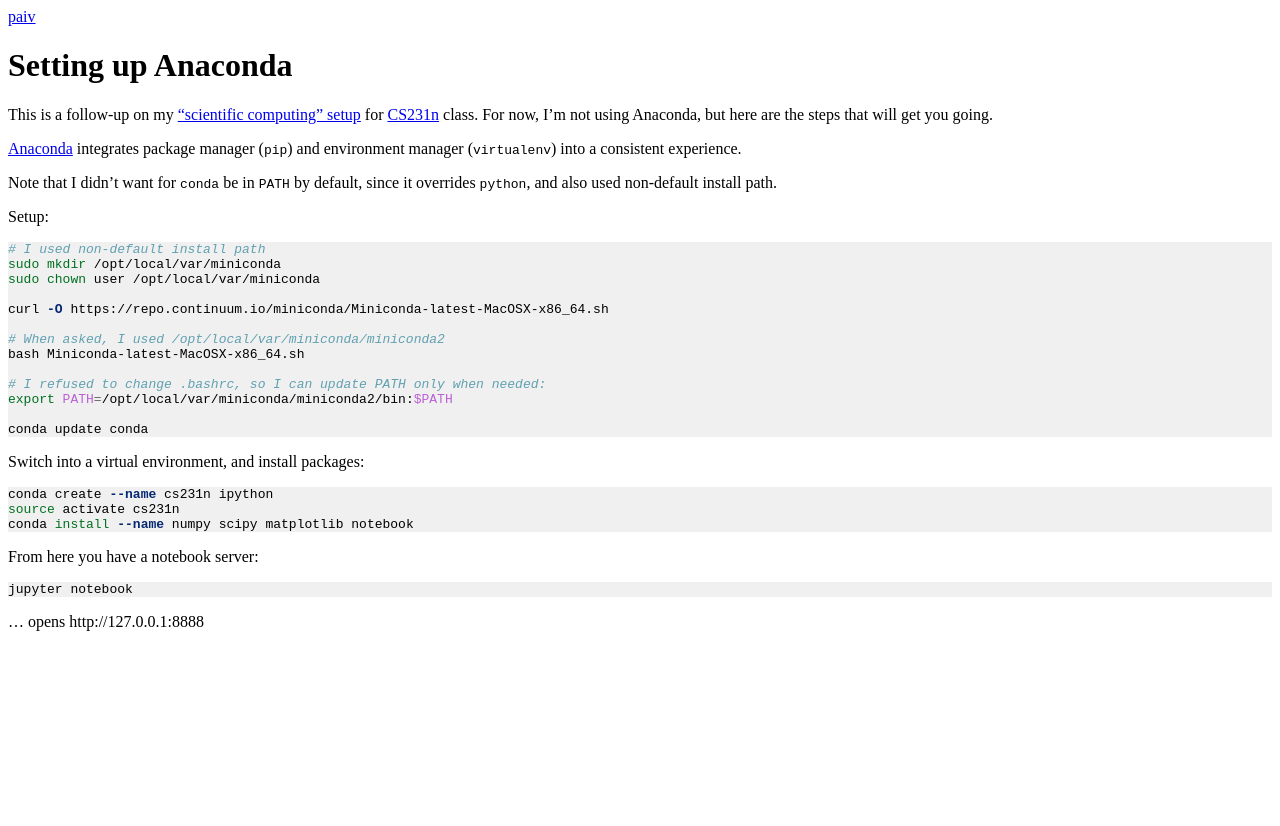
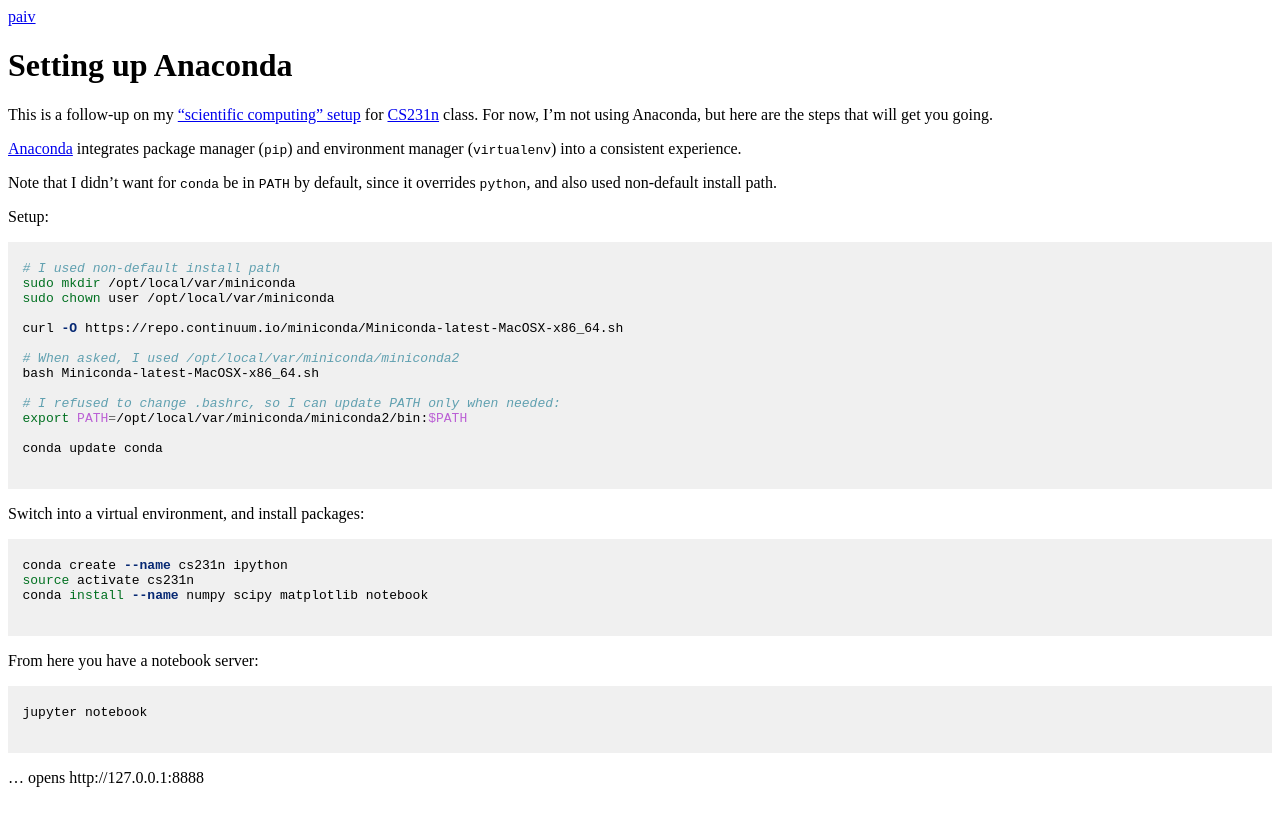
Before and after one commit to paiv/blog, a Jekyll site: the page built from _posts/2016-02-29-anaconda.md, in a window 1280 px wide. Shown: the top 826 px of the page. Built offline with Jekyll 4.4.1, drawn with Linux system fonts in a browser that asks for light colours.

Commit message:
~ padding in highlight

```diff
--- a/_sass/_base.scss
+++ b/_sass/_base.scss
@@ -12,3 +12,7 @@
   float: left;
   margin-right: 1em;
 }
+
+.highlight {
+  padding: 0.2em 0.2em 0.7em 0.5em;
+}
```
